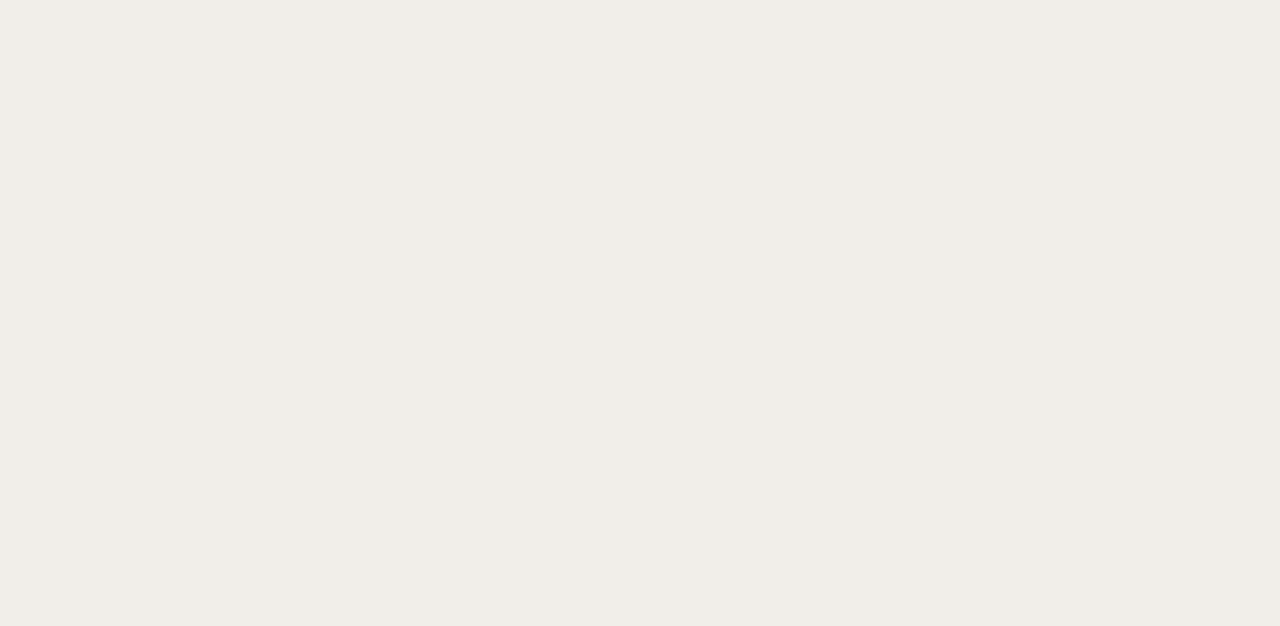
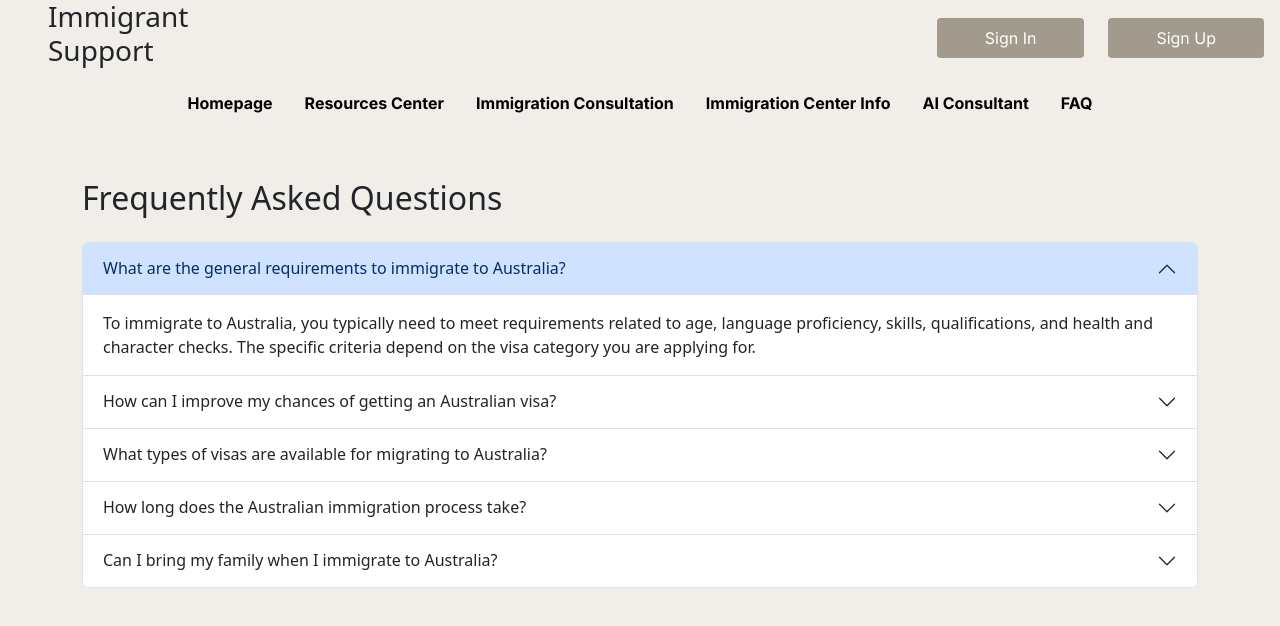
Before and after one commit to happylifeeveryday/5032-Assignment, a Vue app: page /faq in a window 1280 px wide. Before the commit this address had no page. Shown: the top 626 px of the page. Built offline with nearby package versions, Linux system fonts and the light colour scheme; no server answers.

Commit message:
Finish FAQView.

```diff
--- a/src/components/AIConsultant.vue
+++ b/src/components/AIConsultant.vue
@@ -11,9 +11,7 @@
         placeholder="Input your question"
       />
     </div>
-    <button class="btn btn-primary" @click="sendToAI" :disabled="loading">
-      Generate Answer
-    </button>
+    <button class="btn btn-primary" @click="sendToAI" :disabled="loading">Generate Answer</button>
     <div v-if="loading" class="mt-3">
       <div class="spinner-border text-primary" role="status">
         <span class="visually-hidden">Loading...</span>
@@ -28,23 +26,23 @@
 </template>
 
 <script setup>
-import { ref } from 'vue';
-import { httpsCallable } from 'firebase/functions';
-import { functions } from '@/main';
-import { useToast } from 'vue-toastification';
-import { marked } from 'marked'; // Import the markdown parser
+import { ref } from 'vue'
+import { httpsCallable } from 'firebase/functions'
+import { functions } from '@/main'
+import { useToast } from 'vue-toastification'
+import { marked } from 'marked' // Import the markdown parser
 
-const userInput = ref('');
-const responseContent = ref('');
-const loading = ref(false);
-const toast = useToast();
+const userInput = ref('')
+const responseContent = ref('')
+const loading = ref(false)
+const toast = useToast()
 
 const sendToAI = async () => {
-  if (!userInput.value) return;
-  loading.value = true;
-  responseContent.value = '';
+  if (!userInput.value) return
+  loading.value = true
+  responseContent.value = ''
 
-  const callAI = httpsCallable(functions, 'callAI');
+  const callAI = httpsCallable(functions, 'callAI')
 
   try {
     const aiResponse = await callAI({
@@ -52,28 +50,28 @@ const sendToAI = async () => {
         messages: [
           {
             role: 'system',
-            content: 'You are a friendly AI that provides advice on immigration to Australia for people from all around the world.',
+            content:
+              'You are a friendly AI that provides advice on immigration to Australia for people from all around the world.'
           },
           {
             role: 'user',
-            content: userInput.value,
-          },
-        ],
-      },
-    });
+            content: userInput.value
+          }
+        ]
+      }
+    })
 
-    console.log("AI Response:", aiResponse);
+    console.log('AI Response:', aiResponse)
 
     // Update this line to correctly access the nested response
-    responseContent.value = marked(aiResponse.data.result.result.response);
+    responseContent.value = marked(aiResponse.data.result.result.response)
   } catch (error) {
-    console.error('Error calling AI function:', error);
-    toast.error('An error occurred while generating the answer.');
+    console.error('Error calling AI function:', error)
+    toast.error('An error occurred while generating the answer.')
   } finally {
-    loading.value = false;
+    loading.value = false
   }
-};
+}
 </script>
 
-<style scoped>
-</style>
+<style scoped></style>
--- a/src/components/NaviBar.vue
+++ b/src/components/NaviBar.vue
@@ -49,12 +49,10 @@ const toggleNavbar = () => {
             >
           </li>
           <li class="nav-item">
-            <router-link to="/AIConsultant" class="nav-link px-3"
-              >AI Consultant</router-link
-            >
+            <router-link to="/AIConsultant" class="nav-link px-3">AI Consultant</router-link>
           </li>
           <li class="nav-item">
-            <router-link to="/faqs" class="nav-link px-3">FAQs</router-link>
+            <router-link to="/faq" class="nav-link px-3">FAQ</router-link>
           </li>
         </ul>
       </div>
--- a/src/components/PageHeader.vue
+++ b/src/components/PageHeader.vue
@@ -61,9 +61,6 @@ const handleSignOut = async () => {
       </div>
 
       <div class="col text-center" v-else>
-        <button class="px-5 py-2 btn mx-md-4 mx-2" @click="() => router.push('/user-center')">
-          User Center
-        </button>
         <button class="px-5 py-2 btn" @click="handleSignOut">Sign Out</button>
       </div>
     </div>
--- a/src/views/AIConsultantView.vue
+++ b/src/views/AIConsultantView.vue
@@ -1,7 +1,7 @@
 <script setup>
 import PageHeader from '@/components/PageHeader.vue'
 import NaviBar from '@/components/NaviBar.vue'
-import AIConsultant from '@/components/AIConsultant.vue';
+import AIConsultant from '@/components/AIConsultant.vue'
 </script>
 <template>
   <PageHeader />
--- /dev/null
+++ b/src/views/FAQView.vue
@@ -0,0 +1,162 @@
+<script setup>
+import PageHeader from '@/components/PageHeader.vue'
+import NaviBar from '@/components/NaviBar.vue'
+</script>
+
+<template>
+  <PageHeader />
+  <NaviBar />
+  <div class="container my-5">
+    <h2 class="mb-4">Frequently Asked Questions</h2>
+    <div class="accordion" id="faqAccordion">
+      <!-- FAQ Item 1 -->
+      <div class="accordion-item">
+        <h2 class="accordion-header" id="faqHeading1">
+          <button
+            class="accordion-button"
+            type="button"
+            data-bs-toggle="collapse"
+            data-bs-target="#faqCollapse1"
+            aria-expanded="true"
+            aria-controls="faqCollapse1"
+          >
+            What are the general requirements to immigrate to Australia?
+          </button>
+        </h2>
+        <div
+          id="faqCollapse1"
+          class="accordion-collapse collapse show"
+          aria-labelledby="faqHeading1"
+          data-bs-parent="#faqAccordion"
+        >
+          <div class="accordion-body">
+            To immigrate to Australia, you typically need to meet requirements related to age,
+            language proficiency, skills, qualifications, and health and character checks. The
+            specific criteria depend on the visa category you are applying for.
+          </div>
+        </div>
+      </div>
+
+      <!-- FAQ Item 2 -->
+      <div class="accordion-item">
+        <h2 class="accordion-header" id="faqHeading2">
+          <button
+            class="accordion-button collapsed"
+            type="button"
+            data-bs-toggle="collapse"
+            data-bs-target="#faqCollapse2"
+            aria-expanded="false"
+            aria-controls="faqCollapse2"
+          >
+            How can I improve my chances of getting an Australian visa?
+          </button>
+        </h2>
+        <div
+          id="faqCollapse2"
+          class="accordion-collapse collapse"
+          aria-labelledby="faqHeading2"
+          data-bs-parent="#faqAccordion"
+        >
+          <div class="accordion-body">
+            Improving your chances involves enhancing your qualifications, gaining relevant work
+            experience, achieving a high score in the points-based system, obtaining proficiency in
+            English, and ensuring all documentation is accurate and complete. Consulting with a
+            migration agent can also provide personalized guidance.
+          </div>
+        </div>
+      </div>
+
+      <!-- FAQ Item 3 -->
+      <div class="accordion-item">
+        <h2 class="accordion-header" id="faqHeading3">
+          <button
+            class="accordion-button collapsed"
+            type="button"
+            data-bs-toggle="collapse"
+            data-bs-target="#faqCollapse3"
+            aria-expanded="false"
+            aria-controls="faqCollapse3"
+          >
+            What types of visas are available for migrating to Australia?
+          </button>
+        </h2>
+        <div
+          id="faqCollapse3"
+          class="accordion-collapse collapse"
+          aria-labelledby="faqHeading3"
+          data-bs-parent="#faqAccordion"
+        >
+          <div class="accordion-body">
+            Australia offers various visa types including Skilled Independent visas,
+            Employer-Sponsored visas, Family visas, Student visas, and Business Innovation and
+            Investment visas. Each visa type has its own set of requirements and eligibility
+            criteria.
+          </div>
+        </div>
+      </div>
+
+      <!-- FAQ Item 4 -->
+      <div class="accordion-item">
+        <h2 class="accordion-header" id="faqHeading4">
+          <button
+            class="accordion-button collapsed"
+            type="button"
+            data-bs-toggle="collapse"
+            data-bs-target="#faqCollapse4"
+            aria-expanded="false"
+            aria-controls="faqCollapse4"
+          >
+            How long does the Australian immigration process take?
+          </button>
+        </h2>
+        <div
+          id="faqCollapse4"
+          class="accordion-collapse collapse"
+          aria-labelledby="faqHeading4"
+          data-bs-parent="#faqAccordion"
+        >
+          <div class="accordion-body">
+            The processing time varies depending on the visa type and individual circumstances. It
+            can range from a few months for some temporary visas to over a year for certain
+            permanent visas. It's important to apply well in advance and ensure all required
+            documents are submitted promptly.
+          </div>
+        </div>
+      </div>
+
+      <!-- FAQ Item 5 -->
+      <div class="accordion-item">
+        <h2 class="accordion-header" id="faqHeading5">
+          <button
+            class="accordion-button collapsed"
+            type="button"
+            data-bs-toggle="collapse"
+            data-bs-target="#faqCollapse5"
+            aria-expanded="false"
+            aria-controls="faqCollapse5"
+          >
+            Can I bring my family when I immigrate to Australia?
+          </button>
+        </h2>
+        <div
+          id="faqCollapse5"
+          class="accordion-collapse collapse"
+          aria-labelledby="faqHeading5"
+          data-bs-parent="#faqAccordion"
+        >
+          <div class="accordion-body">
+            Yes, many Australian visas allow you to include family members such as your spouse and
+            dependent children. Additional family members may be eligible to join you under certain
+            conditions. It's important to specify all family members in your visa application.
+          </div>
+        </div>
+      </div>
+
+      <!-- Add more FAQ items as needed -->
+    </div>
+  </div>
+</template>
+
+<style scoped>
+/* Optional: Add any custom styles here */
+</style>
```
Also changed, not shown: src/router/index.js (+4 -3 lines), 1 other file (tests, documents, lock files or other folders).
